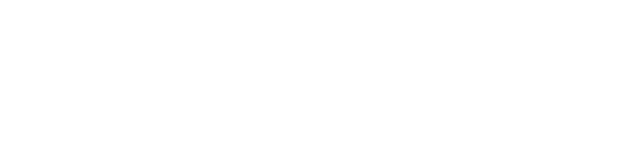
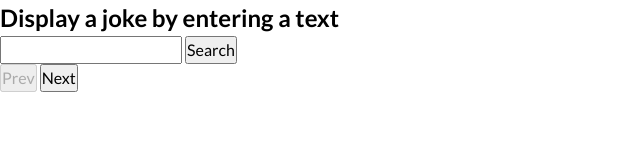
Before and after one commit to chingu-voyages/v42-toucans-team-07, a plain HTML site: page index.html in a window 1280 px wide. Shown: the whole page, without its empty margins (0-640 px from the left). Drawn offline with Linux system fonts and the light colour scheme.

Commit message:
feat: add text-search section to html

```diff
--- a/index.html
+++ b/index.html
@@ -4,6 +4,7 @@
     <meta charset="UTF-8" />
     <meta http-equiv="X-UA-Compatible" content="IE=edge" />
     <meta name="viewport" content="width=device-width, initial-scale=1.0" />
+    <link rel="shortcut icon" href="#" />
     <link rel="preconnect" href="https://fonts.googleapis.com" />
     <link rel="preconnect" href="https://fonts.gstatic.com" crossorigin />
     <link
@@ -12,7 +13,22 @@
     />
     <link rel="stylesheet" type="text/css" href="./styles/style.css" />
     <link rel="stylesheet" type="text/css" href="./styles/base.css" />
+    <script defer src="./scripts/fetchJokesByTextSearch.js"></script>
     <title>Test</title>
   </head>
-  <body></body>
+  <body>
+    <main>
+      <section id="text-search">
+        <h2>Display a joke by entering a text</h2>
+        <form class="text-search-form">
+          <input type="search" class="text-search-input" name="query" />
+          <button class="text-search-button" type="'submit">Search</button>
+        </form>
+        <button class="previous-button" disabled>Prev</button>
+        <button class="next-button">Next</button>
+        <div class="text-search-results-total"></div>
+        <div class="text-search-results"></div>
+      </section>
+    </main>
+  </body>
 </html>
```
